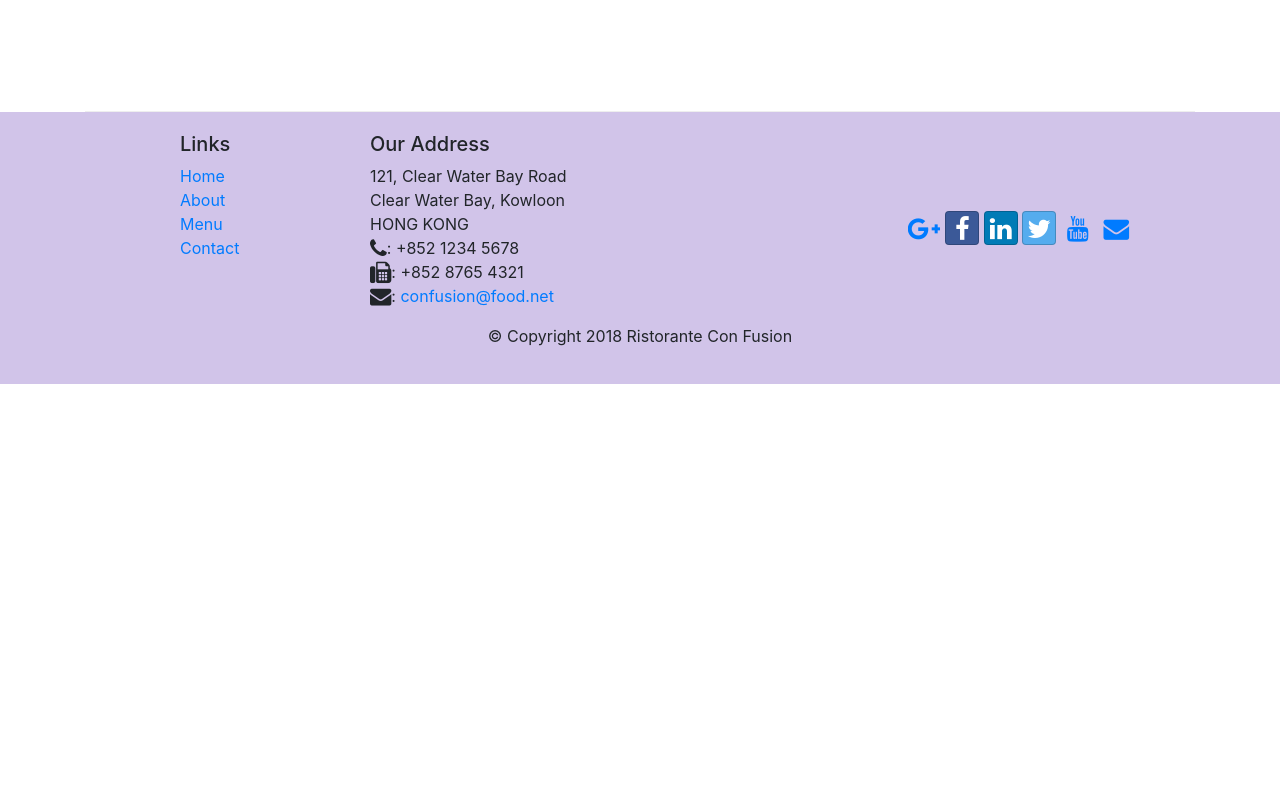
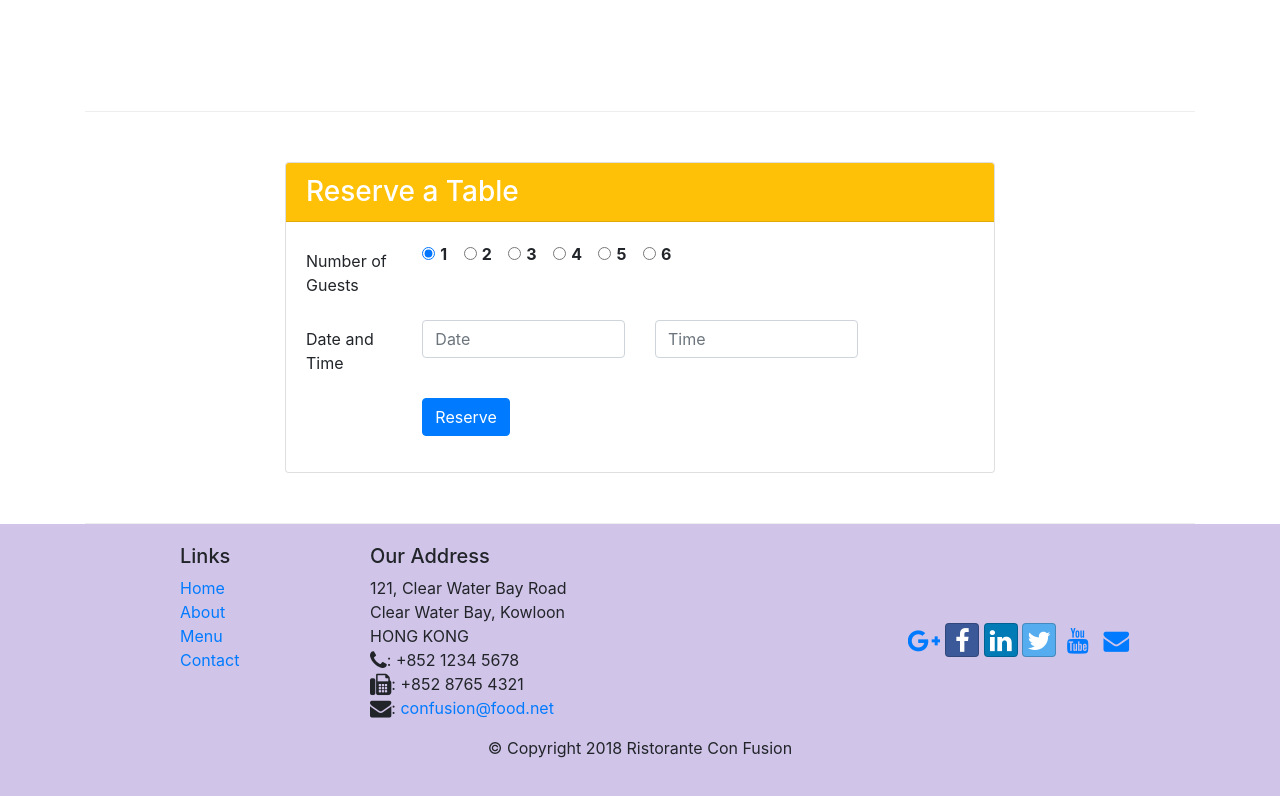
Before and after one commit to ghulammustufa31/coursera-webcourse-bootstrap-exercise, a website: page index.html in a window 1280 px wide. Shown: the part 1422-2218 px from the top of the page. Before the commit the page ends 1806 px from the top, so only its background shows below. Drawn offline with nearby package versions, Linux system fonts and the light colour scheme.

Commit message:
Assignment 2

```diff
--- a/index.html
+++ b/index.html
@@ -15,7 +15,7 @@
     <title>Ristorante Con Fusion</title>
 </head>
 
-<body>
+<body >
     <nav class="navbar navbar-dark navbar-expand-sm fixed-top">
         <div class="container">
             <button class="navbar-toggler" type="button" data-toggle="collapse" data-target="#Navbar">
@@ -41,8 +41,11 @@
                     <h1>Ristorante con Fusion</h1>
                     <p>We take inspiration from the World's best cuisines, and create a unique fusion experience. Our lipsmacking creations will tickle your culinary senses!</p>
                 </div>
-                <div class="col-12 col-sm align-self-center">
+                <div class="col-12 col-sm-3 align-self-center">
                     <img src="img/logo.png" class="img-fluid">
+                </div>
+                <div class="col-12 col-sm-3 align-self-center">
+                    <a href="#reserve" type="button" class="btn btn-warning btn-sm btn-block">Reserve Table</a>
                 </div>
             </div>
         </div>
@@ -70,8 +73,13 @@
                 <h3>This Month's Promotions</h3>
             </div>
             <div  class="col col-sm col-md">
-                <h2>Weekend Grand Buffet</h2>
-                <p>Featuring mouthwatering combinations with a choice of five different salads, six enticing appetizers, six main entrees and five choicest desserts. Free flowing bubbly and soft drinks. All for just $19.99 per person </p>
+                <div class="media">
+                    <div class="media-body">
+                        <h2>Weekend Grand Buffet <span class="badge badge-danger">NEW</span></h2>
+                        <p>Featuring mouthwatering combinations with a choice of five different salads, six enticing appetizers, six main entrees and five choicest desserts. Free flowing bubbly and soft drinks. All for just $19.99 per person </p>
+                    </div>
+                    <img src="img/buffet.png" class="d-flex ml-3 img-thumbnail align-self-center" alt="Buffet">
+                </div>
             </div>
         </div>
 
@@ -89,6 +97,63 @@
                     </div>
                 </div>
 
+            </div>
+        </div>
+
+        <div class="row row-content justify-content-center">
+            <div class="col-12 col-sm-8">
+                <div class="card" id="reserve">
+                    <h3 class="card-header bg-warning text-white">Reserve a Table</h3>
+                    <div class="card-body">
+                        <form action="">
+                            <div class="form-group row">
+                                <label class="col-sm-2 col-form-label">Number of Guests</label>
+                                <div class="col-sm-10">
+                                    <div class="form-check-inline">
+                                        <input type="radio" name="numberofguests" id="choice1" class="form-check-input" value="1" checked>
+                                        <label for="choice1" class="form-check-label"><strong>1</strong></label>
+                                    </div>
+                                    <div class="form-check-inline">
+                                        <input type="radio" name="numberofguests" id="choice2" class="form-check-input" value="2" >
+                                        <label for="choice2" class="form-check-label"><strong>2</strong></label>
+                                    </div>
+                                    <div class="form-check-inline">
+                                        <input type="radio" name="numberofguests" id="choice3" class="form-check-input" value="3" >
+                                        <label for="choice3" class="form-check-label"><strong>3</strong></label>
+                                    </div>
+                                    <div class="form-check-inline">
+                                        <input type="radio" name="numberofguests" id="choice4" class="form-check-input" value="4" >
+                                        <label for="choice4" class="form-check-label"><strong>4</strong></label>
+                                    </div>
+                                    <div class="form-check-inline">
+                                        <input type="radio" name="numberofguests" id="choice5" class="form-check-input" value="5" >
+                                        <label for="choice5" class="form-check-label"><strong>5</strong></label>
+                                    </div>
+                                    <div class="form-check-inline">
+                                        <input type="radio" name="numberofguests" id="choice6" class="form-check-input" value="6" >
+                                        <label for="choice6" class="form-check-label"><strong>6</strong></label>
+                                    </div>
+                                </div>
+                            </div>
+
+                            <div class="form-group row">
+                                <label class="col-sm-2 col-form-label">Date and Time</label>
+                                <div class="col-sm-4">
+                                    <input class="form-control" type="datetime" name="date" id="date" placeholder="Date">
+                                </div>
+                                <div class="col-sm-4">
+                                    <input class="form-control" type="datetime" name="time" id="time" placeholder="Time">
+                                </div>
+                            </div>
+
+                            <div class="form-group row">
+                                <div class="col-sm-10 offset-sm-2">
+                                    <button type="submit" class="btn btn-primary">Reserve</button>
+                                </div>
+                            </div>
+                        </form>
+                    </div>
+                </div>
             </div>
         </div>
     </div>
```
